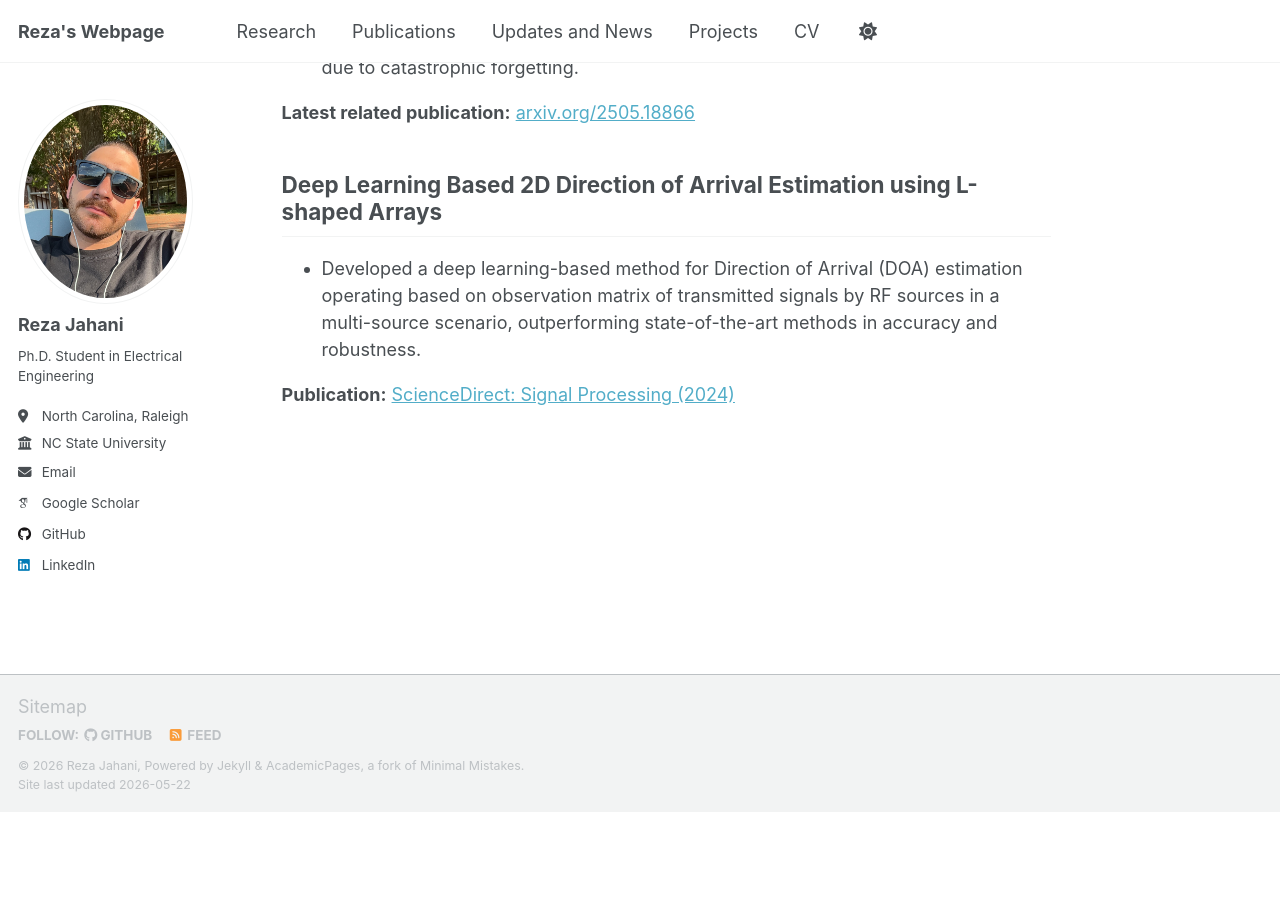
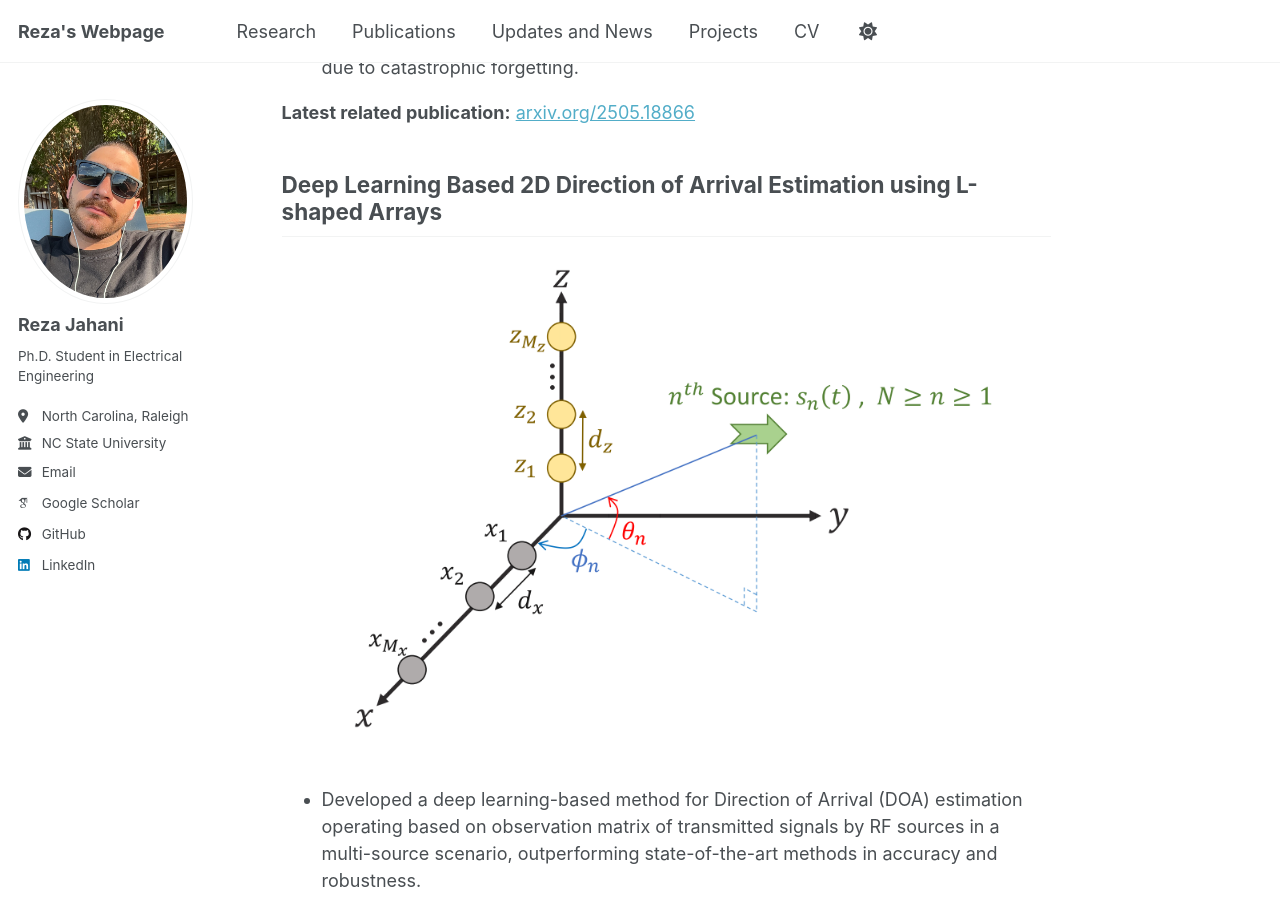
Before and after one commit to RezaJahanii/RezaJahanii.github.io, a Jekyll site: the page built from _pages/research.html, in a window 1280 px wide and 900 px high, scrolled down 404 px. Built offline with Jekyll 4.4.1, drawn with Linux system fonts in a browser that asks for light colours; some web fonts are replaced; a script that is not in the unit is left out; before the commit the page ends 1216 px from its top, so only the background shows below that.

Commit message:
Update research.html

```diff
--- a/_pages/research.html
+++ b/_pages/research.html
@@ -31,6 +31,9 @@ author_profile: true
   <h2>Deep Learning Based 2D Direction of Arrival Estimation using L-shaped Arrays</h2>
 
   <article class="project">
+    <img src="{{ '/images/doa_estimation.png' | relative_url }}"
+       alt="Deep Learning Based 2D Direction of Arrival Estimation using L-shaped Arrays"
+       style="max-width:100%; height:auto; margin-bottom:15px;">
     <ul>
       <li>Developed a deep learning-based method for Direction of Arrival (DOA) estimation operating based on observation matrix of transmitted signals by RF sources in a multi-source scenario, outperforming state-of-the-art methods in accuracy and robustness.</li>
     </ul>
```
